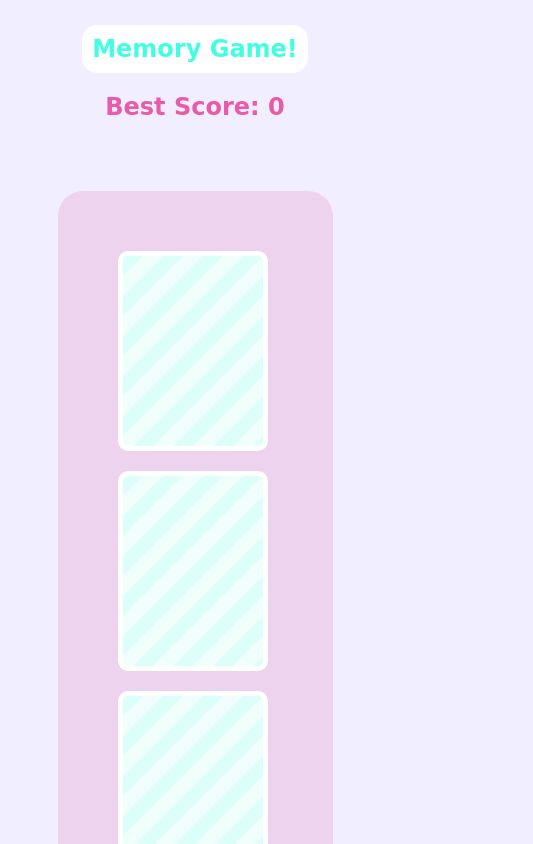
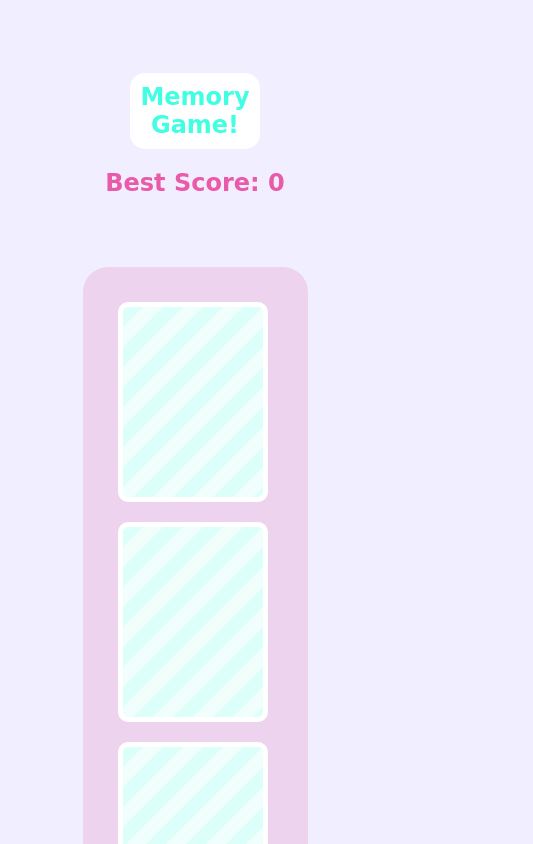
Before and after one commit to SeanDemske/memory-game, a plain HTML site: page index.html in a window 390 px wide. Both pictures are taken after a click on the button "Play!". Shown: the top 844 px of the page, 533 px wide, since content can reach past the window. Drawn offline with Linux system fonts and the light colour scheme; a web font is replaced by a local one.

Commit message:
updated css to be more responsive

```diff
--- a/index.html
+++ b/index.html
@@ -7,6 +7,7 @@
     <meta name="viewport" content="width=device-width,initial-scale=1.0">
   </head>
   <body>
+    <section class="app-container">
       <h1>Memory Game!</h1>
       <h2>Best Score: <span id="best-score-display">0</span></h2>
       <div id="game" class="hidden">
@@ -22,6 +23,8 @@
         <h3>You win!</h3>
         <button id="playAgainBtn">Play Again</button>
       </div>
+    </section>
+
 
     <script src="script.js"></script>
   </body>
--- a/style.css
+++ b/style.css
@@ -2,15 +2,25 @@
 @import url('https://fonts.googleapis.com/css2?family=Kufam:wght@900&family=Roboto:wght@400;700&display=swap');
 
 html, body {
+  height: 100%;
   margin: 0;
   padding: 0;
-  height: 100vh;
+  font-family: 'Roboto', sans-serif;
+  background-color: #f1efff;
+  box-sizing: border-box;
+}
+
+.app-container {
+  height: max-content;
+  padding: 3rem;
   display: flex;
   flex-direction: column;
   justify-content: center;
   align-items: center;
-  font-family: 'Roboto', sans-serif;
-  background-color: #f1efff;
+}
+
+button {
+  width: max-content;
 }
 
 h1 {
@@ -21,11 +31,13 @@ h1 {
   padding: 20px;
   margin: 0px 200px;
   border-radius: 15px;
+  text-align: center;
 }
 
 h2 {
   font-family: 'Kufam', cursive;
   color: rgb(233, 91, 169);
+  text-align: center;
 }
 
 #game {
@@ -33,8 +45,7 @@ h2 {
   flex-direction: row;
   flex-wrap: wrap;
   width: 850px;
-  height: fit-content;
-  margin: 50px 200px;
+  margin: 50px 0px;
   padding: 50px;
   background-color: #eed3ee;
   border-radius: 25px;
@@ -110,14 +121,14 @@ h2 {
 
 .win-container {
   position: fixed;
-  position: fixed;
   /* center the element */
   right: 0;
   left: 0;
+  bottom: 50%;
   margin-right: auto;
   margin-left: auto;
   width: 250px;
-  height: fit-content;
+  height: max-content;
   padding: 50px;
   background-color: white;
   border: 8px solid #40ffe2;
@@ -159,6 +170,10 @@ button:active {
   box-shadow: 0 0.1rem rgba(255, 255, 255, .65);
 }
 
+button:focus {
+  filter: brightness(220%);
+}
+
 #exit-button {
   padding: 0px 10px;
   height: 2.5rem;
@@ -173,11 +188,7 @@ button:active {
 }
 
 /* Mobile */
-@media screen and (max-width: 800px) {
-
-  html, body {
-    height: fit-content;
-  }
+@media screen and (max-width: 900px) {
 
   h1 {
     font-size: 2.5rem;
@@ -194,19 +205,22 @@ button:active {
     display: flex;
     flex-direction: row;
     flex-wrap: wrap;
-    width: 350px;
-    height: fit-content;
+    width: 510px;
+    height: max-content;
     padding: 50px;
     background-color: #eed3ee;
     border-radius: 25px;
   }
 }
 
+@media screen and (max-width: 600px) {
+  #game {
+    width: 350px;
+    padding: 25px;
+  }
+}
+
 @media screen and (max-width: 420px) {
-
-  html, body {
-    height: fit-content;
-  }
 
   h1 {
     font-family: 'Kufam', cursive;
@@ -226,8 +240,8 @@ button:active {
     flex-direction: row;
     flex-wrap: wrap;
     width: 175px;
-    height: fit-content;
-    padding: 50px;
+    height: max-content;
+    padding: 25px;
     background-color: #eed3ee;
     border-radius: 25px;
   }
```
Lines whose indentation alone changed are shown as unchanged.
